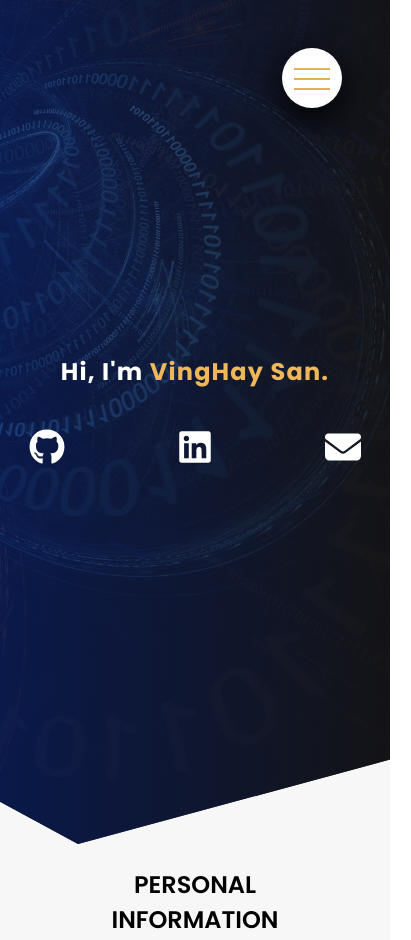
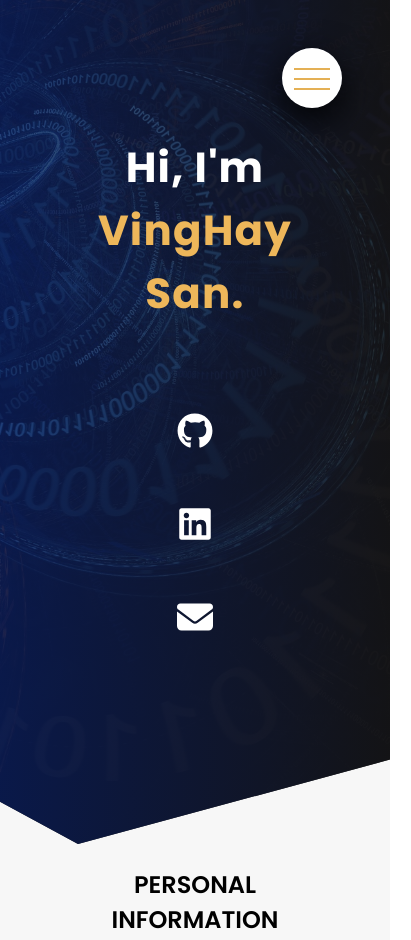
Before and after one commit to VHaySan/Personal-Portfolio, a plain HTML site: page index.html in a window 390 px wide. Shown: the top 940 px of the page, 411 px wide, since content can reach past the window. Drawn offline with Linux system fonts and the light colour scheme.

Commit message:
header h1
changed h1 size

```diff
--- a/style.css
+++ b/style.css
@@ -871,10 +871,12 @@ font-weight: bold;
 
     .social-icon{
         gap: 1rem;
+        flex-direction: column;
+        padding: 4rem;
     }
 
     .header h1{
-        font-size: 2rem;
+        font-size: 3.5rem;
     }
 
     .personalinfo-section{
```
